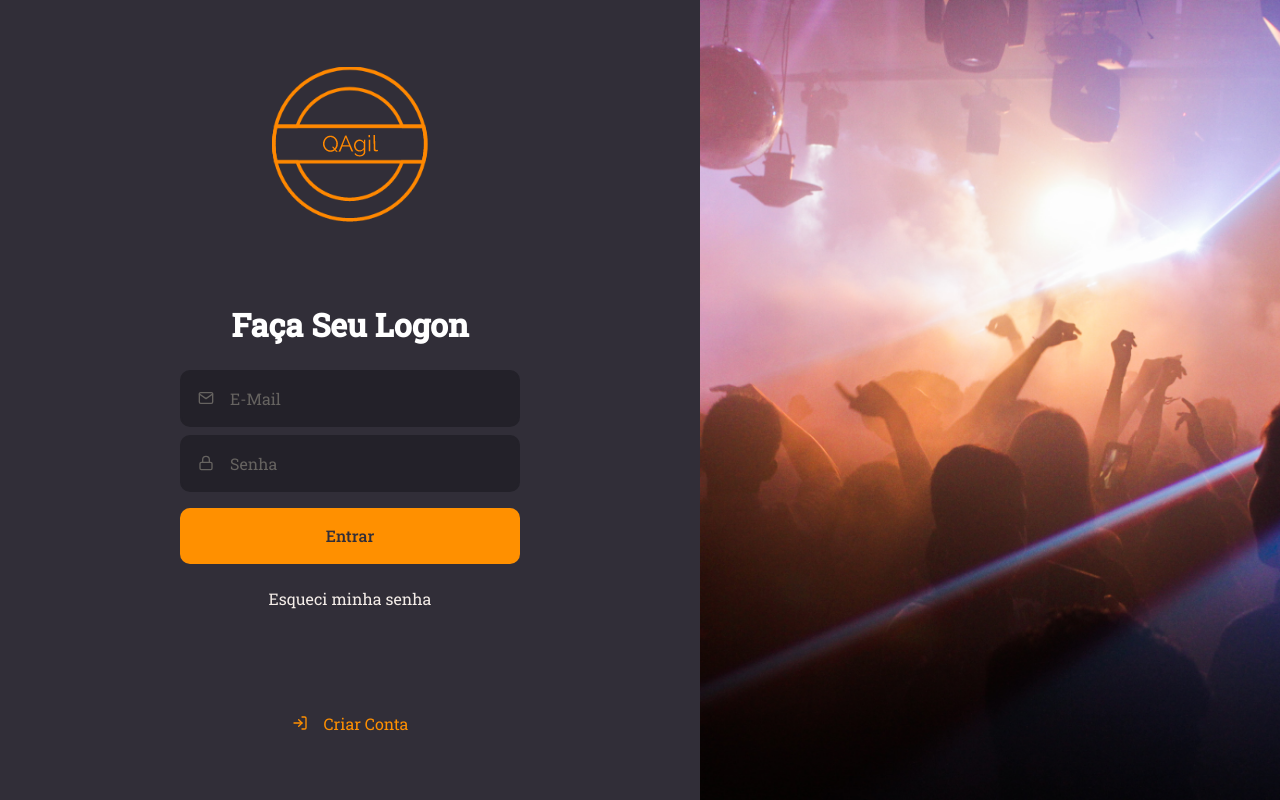
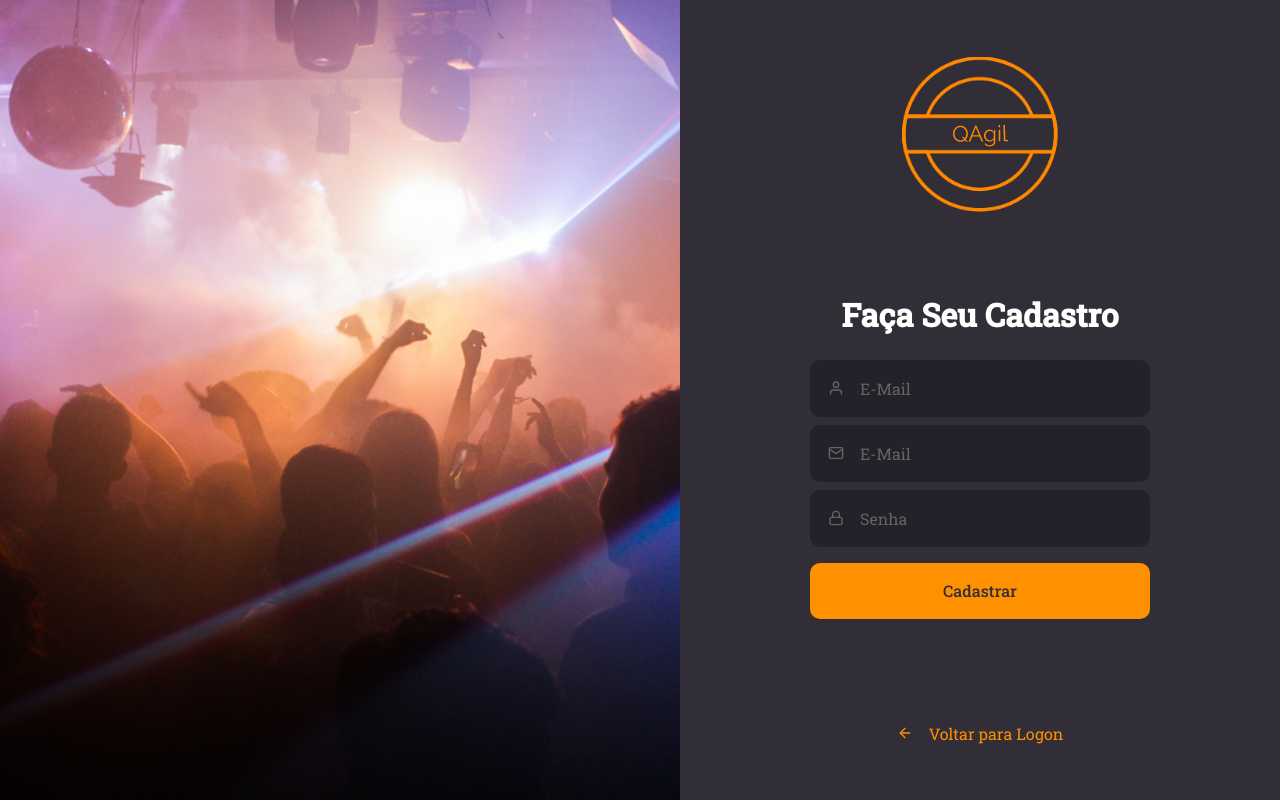
Before and after one commit to lucashexa/qagil-web, a React (Create React App) app: page / in a window 1280 px wide. Built offline with nearby package versions, Linux system fonts and the light colour scheme.

Commit message:
sing up page

```diff
--- a/src/App.tsx
+++ b/src/App.tsx
@@ -1,10 +1,11 @@
 import React from 'react';
 import GlobalStyle from './styles/global';
-import SignIn from './pages/Signin';
+// import SignIn from './pages/SignIn';
+import SignUp from './pages/SignUp';
 
 const App: React.FC = () => (
   <>
-    <SignIn />
+    <SignUp />
     <GlobalStyle />
   </>
 );
--- /dev/null
+++ b/src/pages/SignUp/index.tsx
@@ -0,0 +1,38 @@
+import React from 'react';
+import { Container, Content, Background } from './styles';
+import { FiArrowLeft, FiMail, FiLock, FiUser } from 'react-icons/fi';
+
+import Input from '../../components/Input';
+import Button from '../../components/Button';
+
+import logoImg from '../../assets/logo.png';
+
+const SingUp: React.FC = () => (
+  <Container>
+    <Background />
+    <Content>
+      <img src={logoImg} alt="QAgil" />
+
+      <form>
+        <h1>Faça Seu Cadastro</h1>
+
+        <Input name="name" icon={FiUser} type="text" placeholder="E-Mail" />
+        <Input name="email" icon={FiMail} type="text" placeholder="E-Mail" />
+        <Input
+          name="password"
+          icon={FiLock}
+          type="password"
+          placeholder="Senha"
+        />
+
+        <Button type="submit">Cadastrar</Button>
+      </form>
+      <a href="account">
+        <FiArrowLeft />
+        Voltar para Logon
+      </a>
+    </Content>
+  </Container>
+);
+
+export default SingUp;
--- /dev/null
+++ b/src/pages/SignUp/styles.ts
@@ -0,0 +1,65 @@
+import styled from 'styled-components';
+import { shade } from 'polished';
+
+import signInBackgroundImg from '../../assets/sign-in-background.jpg';
+
+export const Container = styled.div`
+  height: 100vh;
+
+  display: flex;
+  align-items: stretch;
+`;
+
+export const Content = styled.div`
+  display: flex;
+  place-content: center;
+  flex-direction: column;
+  align-items: center;
+  width: 100%;
+  max-width: 600px;
+
+  form {
+    margin: 80px 0;
+    width: 340px;
+    text-align: center;
+
+    h1 {
+      margin-bottom: 24px;
+    }
+
+    a {
+      color: #f4ede8;
+      display: block;
+      margin-top: 24px;
+      text-decoration: none;
+      transition: color 0.2s;
+      &:hover {
+        color: ${shade(0.2, '#f4ede8')};
+      }
+    }
+  }
+
+  > a {
+    color: #ff9000;
+    display: block;
+    margin-top: 24px;
+    text-decoration: none;
+    transition: color 0.2s;
+
+    display: flex;
+    align-items: center;
+
+    svg {
+      margin-right: 16px;
+    }
+    &:hover {
+      color: ${shade(0.2, '#ff9000')};
+    }
+  }
+`;
+
+export const Background = styled.div`
+  flex: 1;
+  background: url(${signInBackgroundImg}) no-repeat center;
+  background-size: cover;
+`;
```
Also changed, not shown: tsconfig.json (+3 -9 lines).
